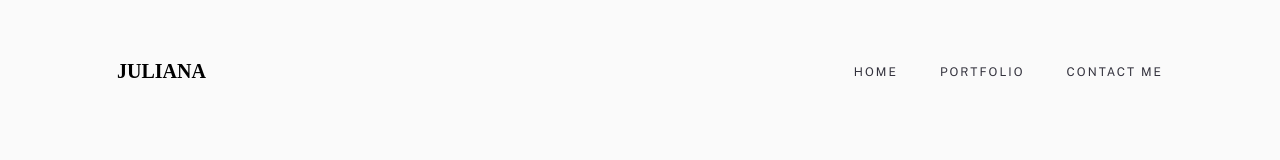
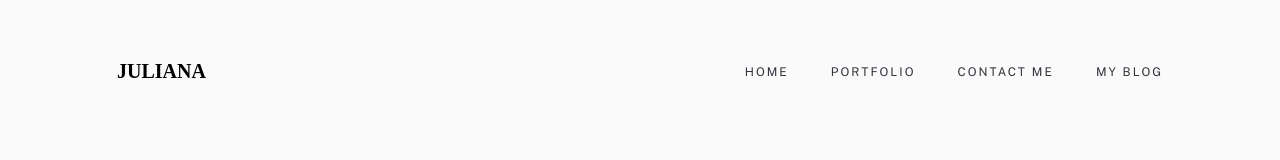
Before and after one commit to julie-ify/portfolio-website, a React (Create React App) app: page / in a window 1280 px wide. Shown: the top 160 px of the page. Built offline with nearby package versions, Linux system fonts and the light colour scheme; a web font is replaced by a local one.

Commit message:
Add blog site

```diff
--- a/src/components/Menu.jsx
+++ b/src/components/Menu.jsx
@@ -13,6 +13,15 @@ function Menu({ isMenuOpen }) {
 				<li>
 					<a href="/contact-me">CONTACT ME</a>
 				</li>
+				<li>
+					<a
+						href="https://medium.com/@julieifionu"
+						target="_blank"
+						rel="noreferrer"
+					>
+						MY BLOG
+					</a>
+				</li>
 			</ul>
 		</div>
 	);
--- a/src/components/Nav.jsx
+++ b/src/components/Nav.jsx
@@ -20,6 +20,9 @@ function Nav({ toggleMenu, isMenuOpen }) {
 					<li>
 						<a href="/contact-me">CONTACT ME</a>
 					</li>
+					<li>
+						<a href="https://medium.com/@julieifionu" target='_blank' rel="noreferrer">MY BLOG</a>
+					</li>
 				</ul>
 				<div onClick={toggleMenu}>
 					{!isMenuOpen && (
```
